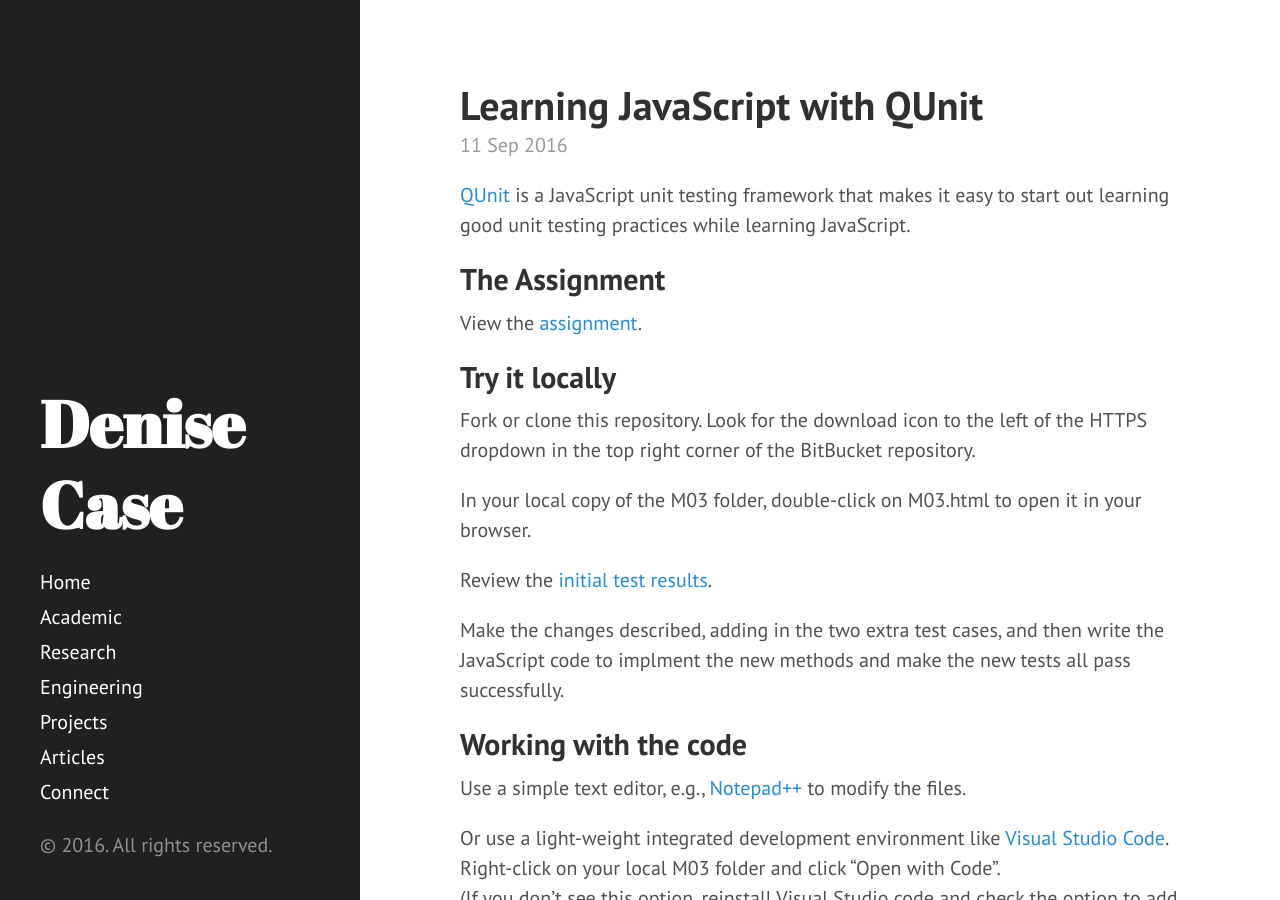
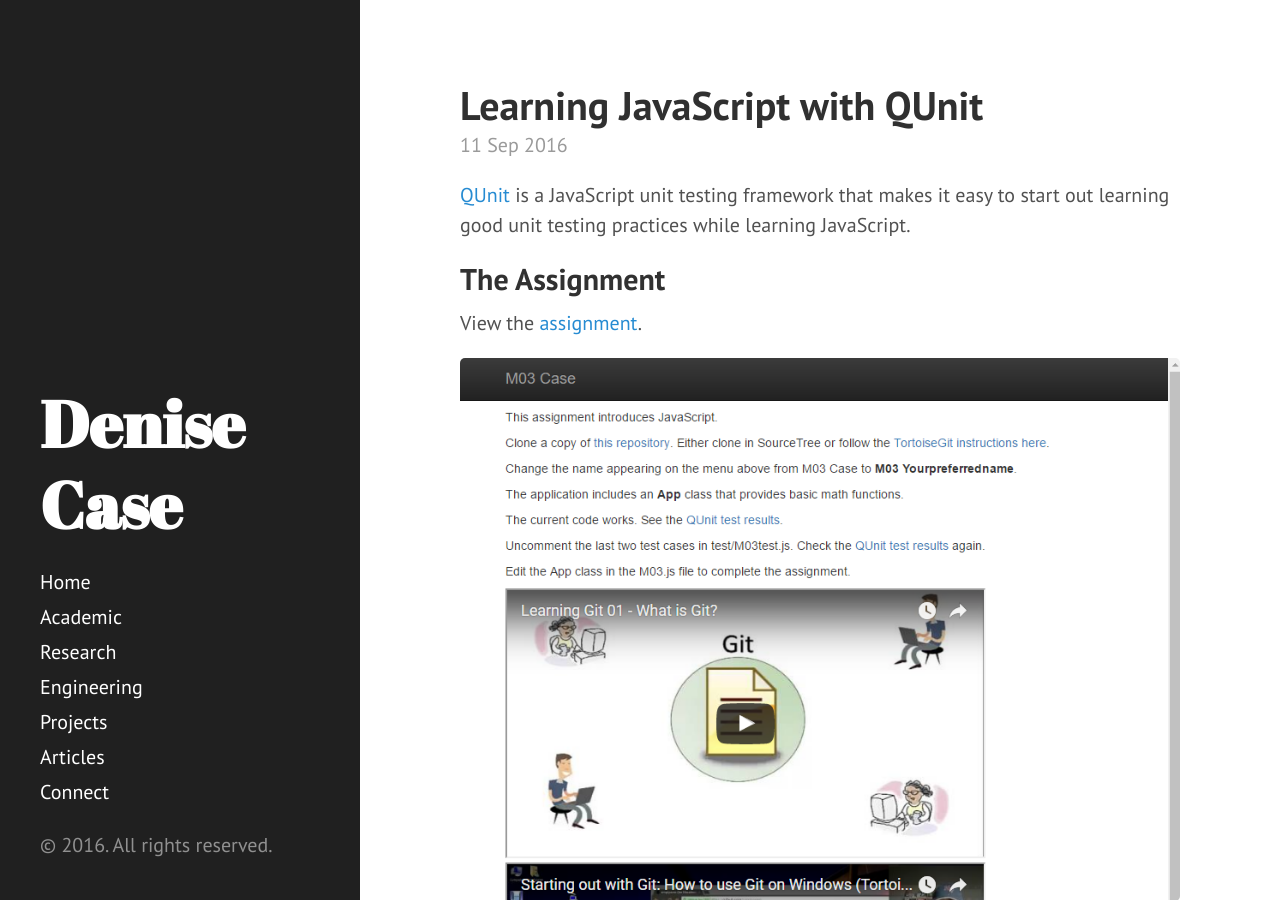
Before and after one commit to denisecase/denisecase.github.io, a Jekyll site: the page built from _posts/2016-09-11-learning-js-with-qunit.md, in a window 1280 px wide and 900 px high. Built offline with Jekyll 4.4.1, drawn with Linux system fonts in a browser that asks for light colours; comment, search, counter and statistics services are not loaded.

Commit message:
added photos

```diff
--- a/_posts/2016-09-11-learning-js-with-qunit.md
+++ b/_posts/2016-09-11-learning-js-with-qunit.md
@@ -10,6 +10,9 @@
 
 View the [assignment](http://denisecase.github.io/project/44563-M03/M03.html).
 
+[![](http://denisecase.github.io/project/44563-M03/2016-09-11_1253.png)](http://denisecase.github.io/project/44563-M03/2016-09-11_1253.png)
+
+
 ## Try it locally
 
 Fork or clone this repository. Look for the download icon to the left of the
@@ -18,6 +21,8 @@
 In your local copy of the M03 folder, double-click on M03.html to open it in your browser.
 
 Review the [initial test results](http://denisecase.github.io/project/44563-M03/test/M03test.html).
+
+[![](http://denisecase.github.io/project/44563-M03/2016-09-11_1254.png)](http://denisecase.github.io/project/44563-M03/2016-09-11_1254.png)
 
 Make the changes described, adding in the two extra test cases,
 and then write the JavaScript code to implment the new methods and make the new tests all pass successfully.
```
Also changed, not shown: project/44563-M03/2016-09-11_1253.png (added), project/44563-M03/2016-09-11_1254.png (added).
